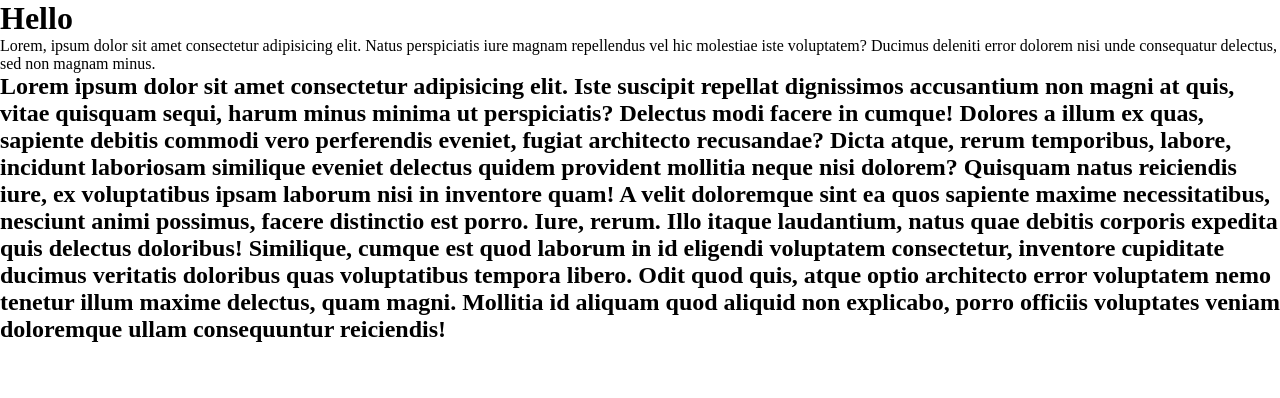
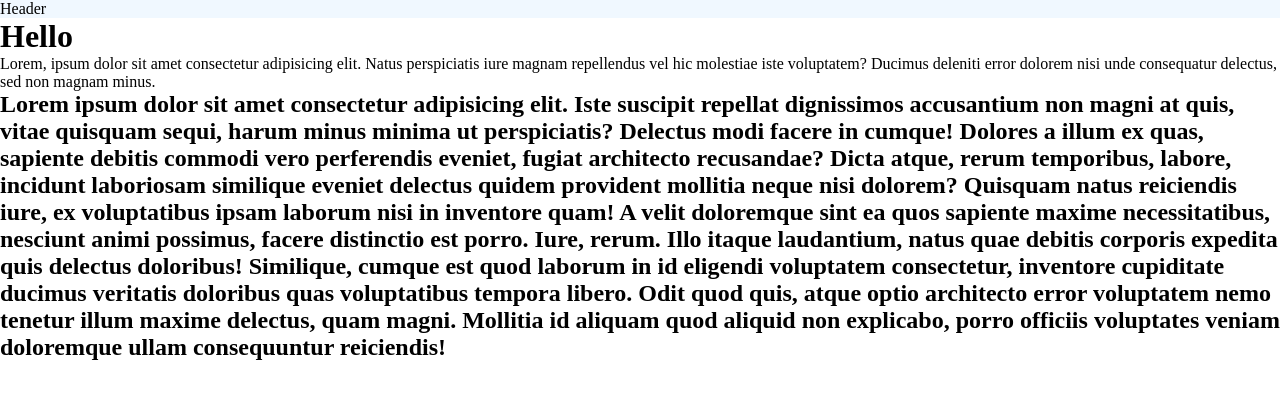
Before and after one commit to jtechronin/git-test, a plain HTML site: page index.html in a window 1280 px wide. Drawn offline with Linux system fonts and the light colour scheme.

Commit message:
feature:header

```diff
--- a/index.html
+++ b/index.html
@@ -7,6 +7,7 @@
     <title>Document123</title>
 </head>
 <body>
+    <header id="header">Header</header>
     <h1>Hello</h1>
     <p>Lorem, ipsum dolor sit amet consectetur adipisicing elit.
     Natus perspiciatis iure magnam repellendus vel hic molestiae iste voluptatem?
--- a/style.css
+++ b/style.css
@@ -2,3 +2,7 @@
     margin: 0;
     padding: 0;
 }
+
+#header{
+    background-color: aliceblue;
+}
```
